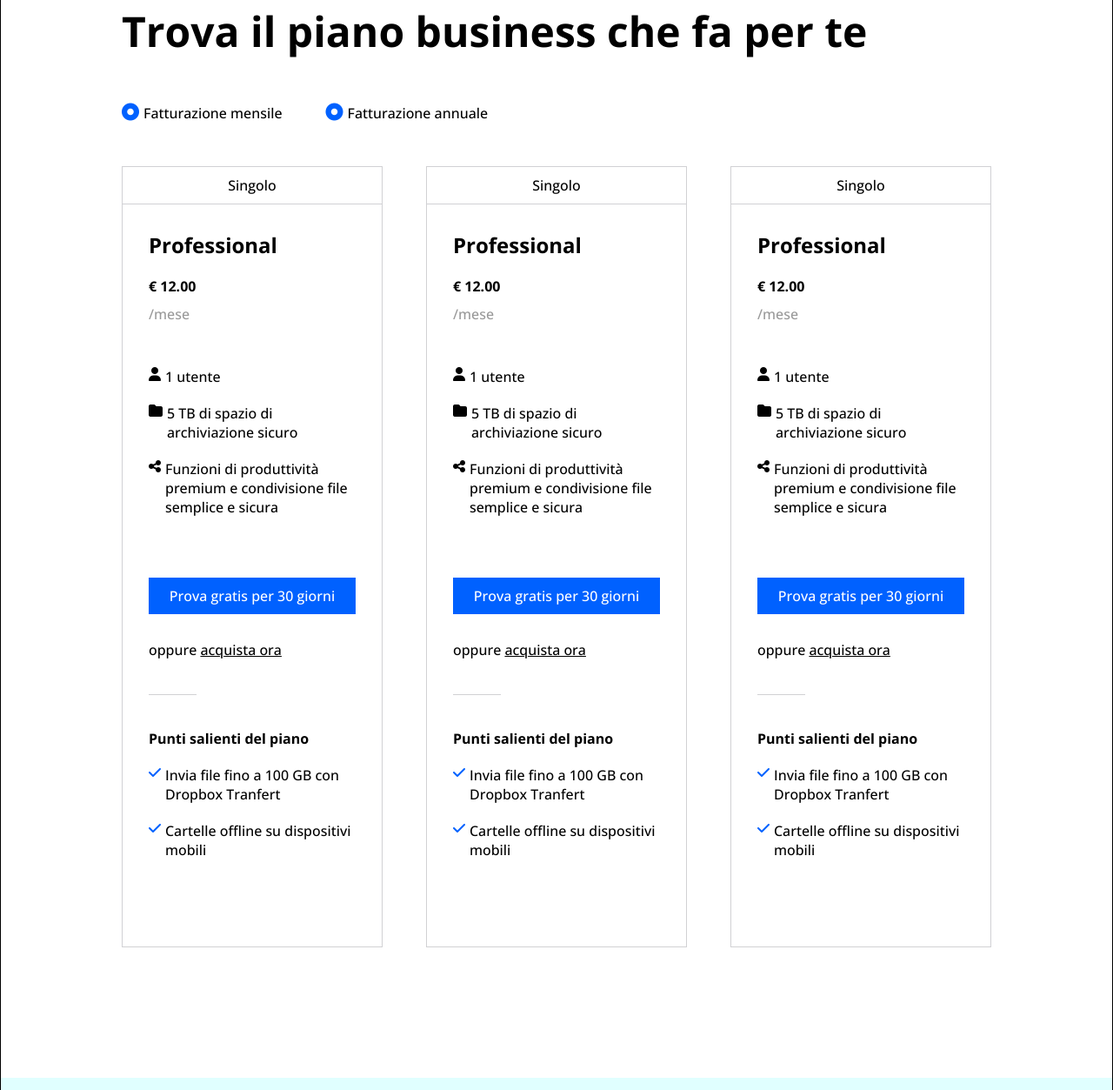
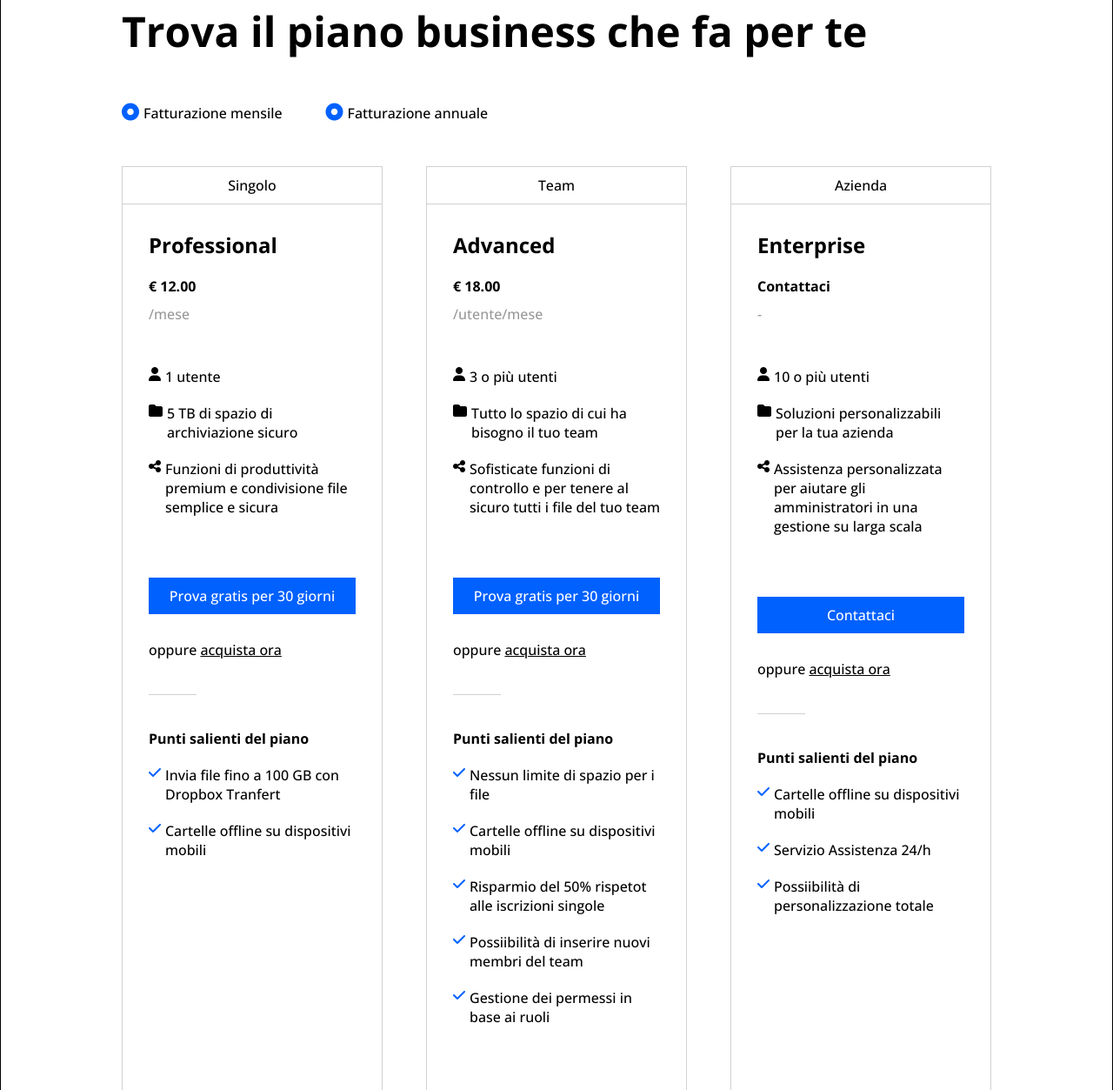
Before and after one commit to aldoaquino451/htmlcss-dropbox, a plain HTML site: page index.html in a window 1280 px wide. Shown: the part 982-2235 px from the top of the page at 87% size. Drawn offline with nearby package versions, Linux system fonts and the light colour scheme.

Commit message:
[edit]: section plan

```diff
--- a/css/style.css
+++ b/css/style.css
@@ -234,6 +234,7 @@
 }
 
 .plan {
+  width: calc(100% / 3);
   border: 1px solid var(--light-grey);
 }
 
@@ -404,7 +405,7 @@
 Advanced Enterprise
 ▪ 18.00 Confattaci /utente/mese
 30 3 o più utenti
-• Tutto Io spazio di cui ba bisogno il tuo .am
+• Tutto lo spazio di cui ha bisogno il tuo team
 Sofistica. funzioni di controllo e per tenere al sicuro tutti i file del tuo .am
 Prova gratis per 30 giorni
 oopure deqUISta Ora
--- a/index.html
+++ b/index.html
@@ -104,15 +104,15 @@
           </div>
 
           <div class="plan col">
-            <span class="plan-type">Singolo</span>
+            <span class="plan-type">Team</span>
             <div class="plan-content col">
-              <h3>Professional</h3>
-              <span class="price">&euro; 12.00</span>
-              <span class="slash-time">/mese</span>
+              <h3>Advanced</h3>
+              <span class="price">&euro; 18.00</span>
+              <span class="slash-time">/utente/mese</span>
               <ul>
-                <li>1 utente</li>
-                <li>5 TB di spazio di archiviazione sicuro</li>
-                <li>Funzioni di produttività premium e condivisione file semplice e sicura</li>
+                <li>3 o più utenti</li>
+                <li>Tutto lo spazio di cui ha bisogno il tuo team</li>
+                <li>Sofisticate funzioni di controllo e per tenere al sicuro tutti i file del tuo team</li>
               </ul>
               <a class="btn blue big" href="#">Prova gratis per 30 giorni</a>
               <div class="plan-content-cart">
@@ -121,32 +121,36 @@
               </div>
               <h4>Punti salienti del piano</h4>
               <ul class="plan-content-check">
-                <li>Invia file fino a 100 GB con Dropbox Tranfert</li>
+                <li>Nessun limite di spazio per i file</li>
                 <li>Cartelle offline su dispositivi mobili</li>
+                <li>Risparmio del 50% rispetot alle iscrizioni singole</li>
+                <li>Possiibilità di inserire nuovi membri del team </li>
+                <li>Gestione dei permessi in base ai ruoli</li>
               </ul>
             </div>
           </div>
 
           <div class="plan col">
-            <span class="plan-type">Singolo</span>
+            <span class="plan-type">Azienda</span>
             <div class="plan-content col">
-              <h3>Professional</h3>
-              <span class="price">&euro; 12.00</span>
-              <span class="slash-time">/mese</span>
+              <h3>Enterprise</h3>
+              <span class="price">Contattaci</span>
+              <span class="slash-time">-</span>
               <ul>
-                <li>1 utente</li>
-                <li>5 TB di spazio di archiviazione sicuro</li>
-                <li>Funzioni di produttività premium e condivisione file semplice e sicura</li>
+                <li>10 o più utenti</li>
+                <li>Soluzioni personalizzabili per la tua azienda</li>
+                <li>Assistenza personalizzata per aiutare gli amministratori in una gestione su larga scala</li>
               </ul>
-              <a class="btn blue big" href="#">Prova gratis per 30 giorni</a>
+              <a class="btn blue big" href="#">Contattaci</a>
               <div class="plan-content-cart">
                 <span>oppure</span>
                 <a class="cart" href="#">acquista ora</a>
               </div>
               <h4>Punti salienti del piano</h4>
               <ul class="plan-content-check">
-                <li>Invia file fino a 100 GB con Dropbox Tranfert</li>
                 <li>Cartelle offline su dispositivi mobili</li>
+                <li>Servizio Assistenza 24/h</li>
+                <li>Possiibilità di personalizzazione totale</li>
               </ul>
             </div>
           </div>
```
